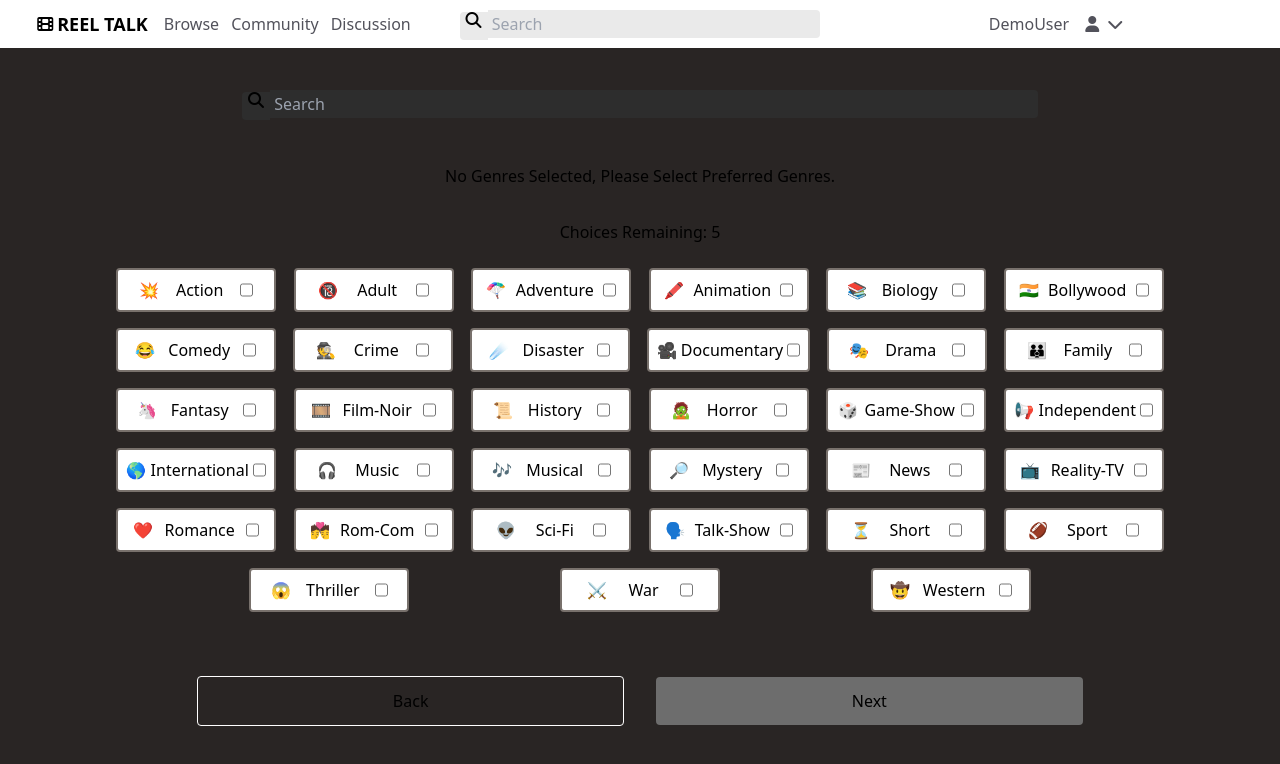
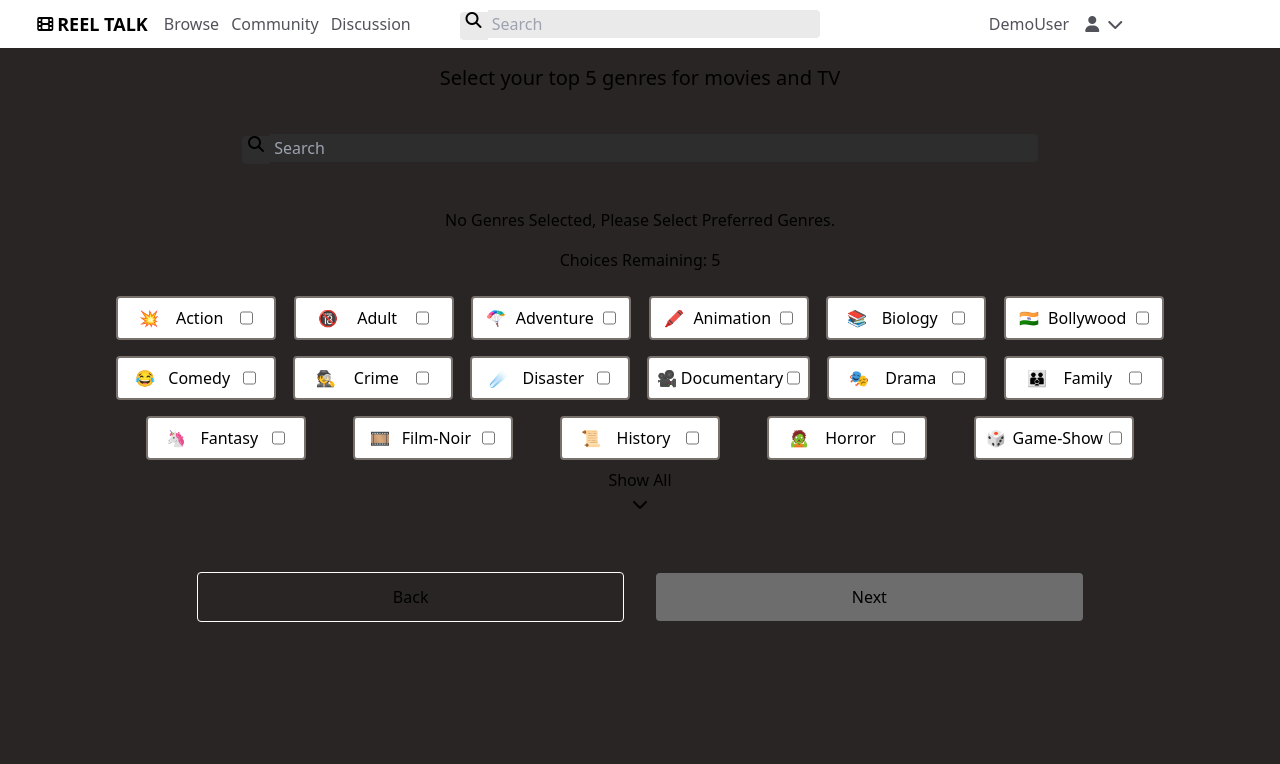
Before and after one commit to EthanSafari/reel-talk-application, a Next.js app: page /onboarding/genre-selection in a window 1280 px wide. Shown: the top 764 px of the page. Built offline with nearby package versions, Linux system fonts and the light colour scheme.

Commit message:
added a show more button

```diff
--- a/src/components/genre-selection.tsx
+++ b/src/components/genre-selection.tsx
@@ -1,5 +1,5 @@
 import { Genre, GenreContext } from "@/context/Genre";
-import React, { FC, useState, ChangeEvent, useContext } from "react";
+import React, { FC, useState, useContext } from "react";
 import GenreList from "./genre-list";
 
 interface SearchedGenreProps {
@@ -13,6 +13,7 @@ const GenreSelection: FC<SearchedGenreProps> = ({ searchedGenres }) => {
     const { allGenres, setAllGenres, selectedGenres, setSelectedGenres, unselectedGenres, setUnselectedGenres } = context;
 
     const [selectedGenreLength, setSelectedGenreLength] = useState<number>(0);
+    const [showMore, setShowMore] = useState<boolean>(false);
 
     const toggleSelected = (id: number, isSelected: boolean): void => {
         if (!isSelected && selectedGenreLength <= 4) {
@@ -46,6 +47,9 @@ const GenreSelection: FC<SearchedGenreProps> = ({ searchedGenres }) => {
             setSelectedGenreLength(selectedGenreLength - 1);
         }
     };
+
+    const genresArr: Genre[] = Object.values(unselectedGenres);
+    const firstHalfGenres: Genre[] = genresArr.slice(0, Math.ceil(genresArr.length / 2));
 
     if (searchedGenres.length < 33) {
         return (
@@ -89,10 +93,16 @@ const GenreSelection: FC<SearchedGenreProps> = ({ searchedGenres }) => {
                     )
                 }
             </div>
-            <div className="flex flex-col items-center my-4">
+            <div className="flex flex-col items-center mb-4">
                 Choices Remaining: {5 - selectedGenreLength}
             </div>
-            <GenreList genres={Object.values(unselectedGenres)} func={toggleSelected} />
+            <GenreList genres={!showMore ? firstHalfGenres : genresArr} func={toggleSelected} />
+            {!showMore &&
+                <button>
+                    <div onClick={() => setShowMore(!showMore)}>Show All</div>
+                    <i className="fa-solid fa-chevron-down flex justify-center items-center"></i>
+                </button>
+            }
         </div>
     );
 };
--- a/src/pages/onboarding/genre-selection.tsx
+++ b/src/pages/onboarding/genre-selection.tsx
@@ -9,6 +9,9 @@ const GenreSelectionPage: FC = () => {
     return (
         <div className={`bg-stone-800 h-screen w-screen flex flex-col items-center`}>
             <Navbar />
+            <div className="text-xl mt-4">
+                Select your top 5 genres for movies and TV
+            </div>
             <GenreProvider>
                 <SearchBar forOnboarding={true} GenreComponent={GenreSelection} />
             </GenreProvider>
```
Also changed, not shown: src/components/navbar.tsx (+5 -5 lines).
